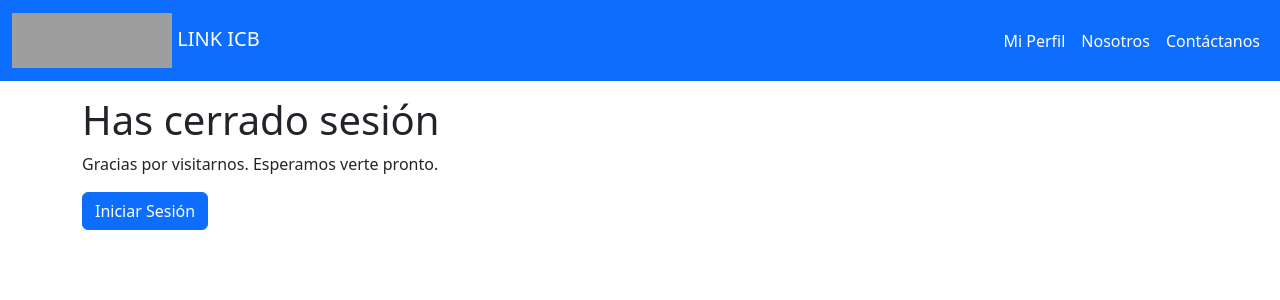
After one commit to sbustamante21/perfiles_estudiantes_TPW, a Django app: template website/templates/website/logout.html in a window 1280 px wide. The commit adds this page. Shown: the top 300 px of the page. Run offline with Django 5.2, Linux system fonts and the light colour scheme; the template is opened without the code that fills it, so the values that code supplies are empty; grey boxes are pictures that could not be loaded.

Commit message:
Se agrega logout

```diff
--- /dev/null
+++ b/website/templates/website/logout.html
@@ -0,0 +1,11 @@
+{% extends "base.html" %}
+
+{% block content %}
+<section class="mt-5 pt-5">
+  <div class="container">
+    <h1>Has cerrado sesión</h1>
+    <p>Gracias por visitarnos. Esperamos verte pronto.</p>
+    <a href="{% url 'login' %}" class="btn btn-primary">Iniciar Sesión</a>
+  </div>
+</section>
+{% endblock %}
--- a/website/templates/website/success.html
+++ b/website/templates/website/success.html
@@ -9,7 +9,7 @@
     </div>
     <div class="row">
       <div class="col-md-12 col-centered mt-3">
-        <a href="{% url 'inicio' %}" class="btn btn-primary">Logout</a>
+        <a href="{% url 'logout' %}">Cerrar sesión</a>
       </div>
     </div>
   </div>
--- a/website/urls.py
+++ b/website/urls.py
@@ -1,6 +1,7 @@
 from django.urls import path, include
 from django.contrib.auth import views as auth_views
 from . import views
+from django.contrib.auth.views import LogoutView
 
 urlpatterns = [
     path('student_register/', views.student_register, name='student_register'),
@@ -9,4 +10,5 @@ urlpatterns = [
     path('home/', views.home, name='home'),
     path('inicio/',  views.inicio, name="inicio"),
     path('register/', views.register, name='register'),
+    path('logout/', LogoutView.as_view(next_page='/inicio'), name='logout'),
 ]
--- a/website/views.py
+++ b/website/views.py
@@ -8,6 +8,8 @@ from django.http import JsonResponse
 from django.contrib.auth import views as auth_views
 from .forms import StudentRegisterForm, UserRegisterForm, ProfileRegisterForm
 from .models import Student, Role, Profile, CurriculumPlan
+from django.contrib.auth.views import LogoutView
+from django.urls import reverse_lazy
 
 
 # Create your views here.
```
